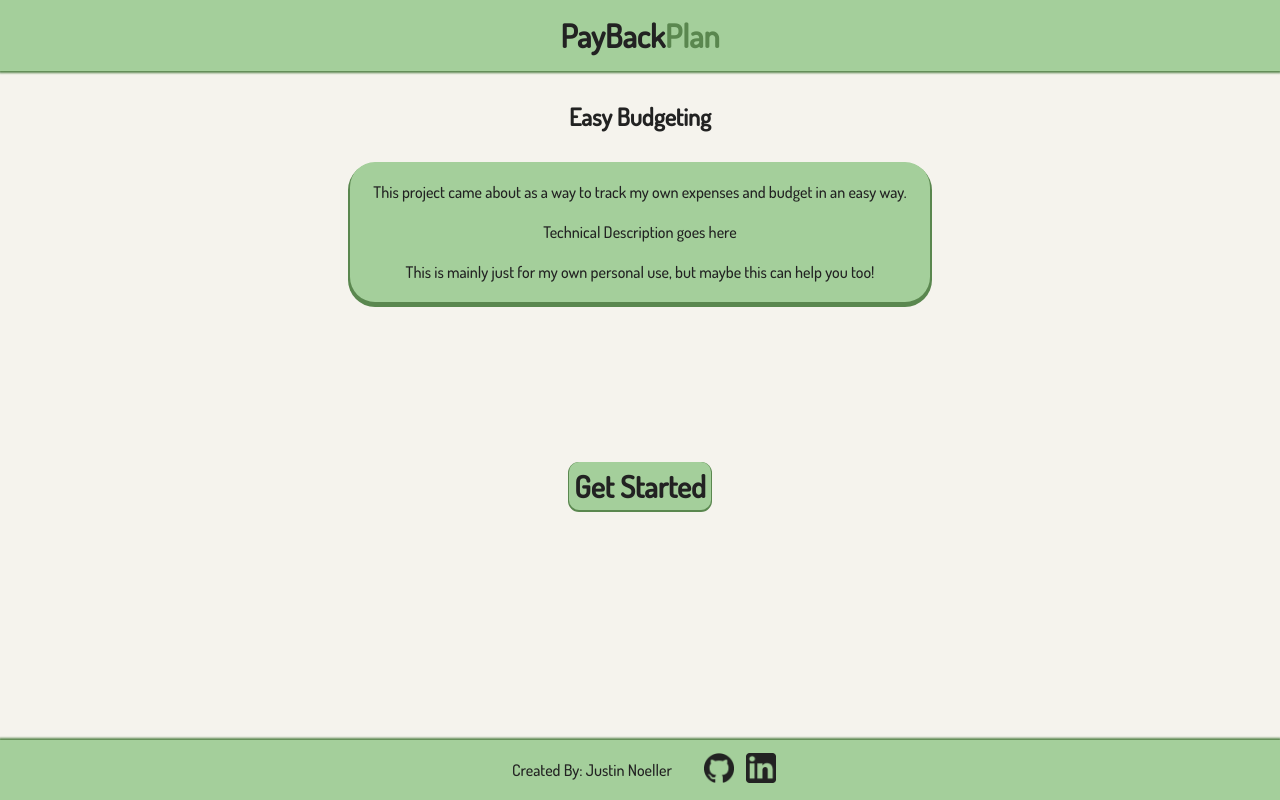
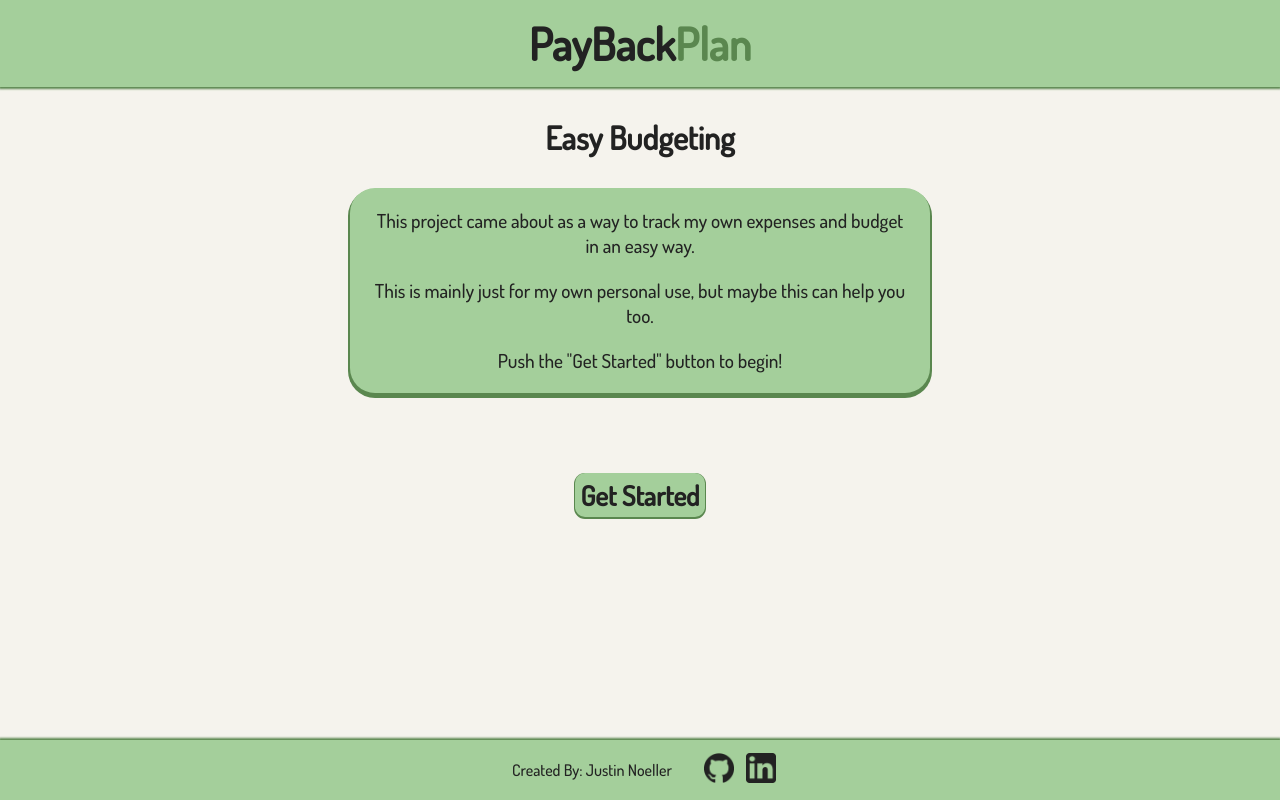
Before and after one commit to noellerjd/Payback-Plan, a React (Create React App) app: page / in a window 1280 px wide. Built offline with nearby package versions, Linux system fonts and the light colour scheme.

Commit message:
fixed some sizing issues

```diff
--- a/src/App.css
+++ b/src/App.css
@@ -21,6 +21,7 @@ body {
   padding-top: 15px;
   padding-bottom: 15px;
   box-shadow: 0px 1px 2px 1px var(--darkgreen);
+  font-size: 1.4rem;
 }
 .header a {
   text-decoration: none;
@@ -53,6 +54,7 @@ body {
 .intro-title {
   margin-bottom: 30px;
   color: var(--darkblack);
+  font-size: 2rem;
 }
 .description-container {
   display: flex;
@@ -66,6 +68,7 @@ body {
 }
 .description-text {
   padding: 20px;
+  font-size: 1.2rem;
 }
 .description-text h1 {
   padding-bottom: 10px;
@@ -77,7 +80,7 @@ body {
 .start {
   display: flex;
   justify-content: center;
-  margin-top: 10rem;
+  margin-top: 5rem;
 }
 .start a {
   text-decoration: none;
@@ -85,7 +88,7 @@ body {
 .start h3 {
   background-color: var(--lightgreen);
   width: fit-content;
-  font-size: 30px;
+  font-size: 1.7rem;
   padding: 5px;
   border-radius: 10px;
   color: var(--darkblack);
--- a/src/pages/Home.js
+++ b/src/pages/Home.js
@@ -13,11 +13,11 @@ export default function Home() {
                 This project came about as a way to track my own expenses and
                 budget in an easy way.
               </p>
-              <p>Technical Description goes here</p>
               <p>
                 This is mainly just for my own personal use, but maybe this can
-                help you too!
+                help you too.
               </p>
+              <p>Push the "Get Started" button to begin!</p>
             </div>
           </div>
           <div className="start">
```
